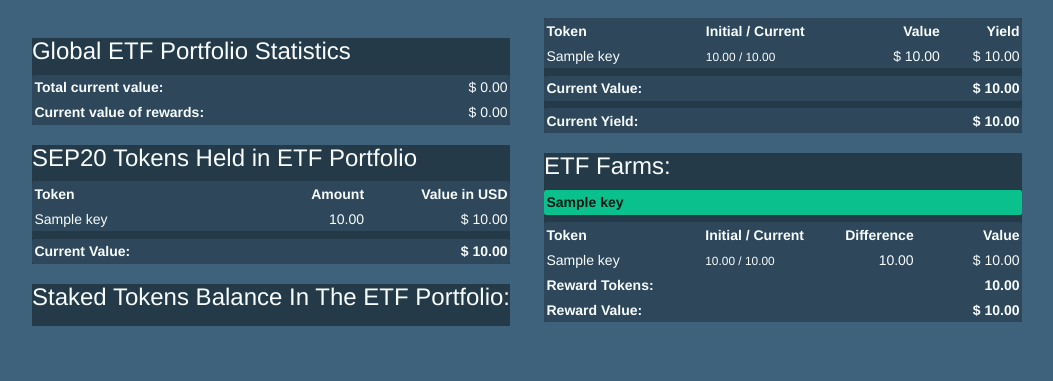
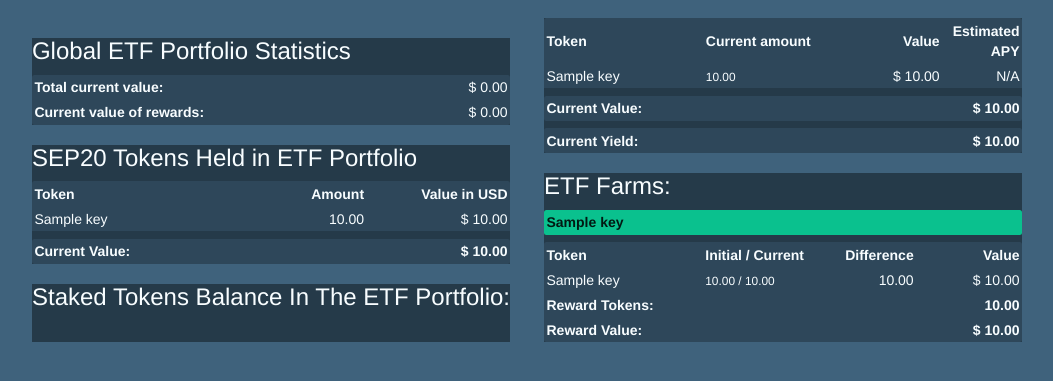
Before and after one commit to kratatomi/transparency_portal, a Flask app: template app/templates/ETF.html in a window 1280 px wide. Shown: the part 55-436 px from the top of the page, without its empty margins (113-1166 px from the left). Run offline with Flask 2, Linux system fonts and the light colour scheme; the template is opened without the code that fills it: most values are stand-ins (such as "Sample title", 1, 10 or a date in 2020); parts of the project's set-up code (start-up, migrations or seed data) failed here and were passed over; some libraries are stand-ins or nearby versions.

Commit message:
Add estimated APY in the ETF portfolio tracker.

```diff
--- a/app/routes.py
+++ b/app/routes.py
@@ -238,4 +238,6 @@ def ETF_portfolio():
         sidx_stats = json.load(sidx_stats_file)
     with open('data/ETF_GLOBAL_STATS.json') as ETF_global_stats_file:
         etf_global_stats = json.load(ETF_global_stats_file)
-    return render_template("ETF.html", title="ETF portfolio tracker", sidx_stats=sidx_stats, etf_sep20_balances=etf_sep20_balances, etf_staked_assets=etf_staked_assets, etf_farms=etf_farms, etf_global_stats=etf_global_stats)
+    with open('data/staked_assets_APY.json') as staked_assets_APY_file:
+        staked_assets_APY = json.load(staked_assets_APY_file)
+    return render_template("ETF.html", title="ETF portfolio tracker", sidx_stats=sidx_stats, etf_sep20_balances=etf_sep20_balances, etf_staked_assets=etf_staked_assets, etf_farms=etf_farms, etf_global_stats=etf_global_stats, staked_assets_APY=staked_assets_APY)
--- a/app/templates/ETF.html
+++ b/app/templates/ETF.html
@@ -62,16 +62,16 @@
                     <table id="ETF_staked_tokens" style="width: 100%;">
                         <tr class="top highlight-color1">
                             <th style="width: 30%">Token</th>
-                            <th style="width: 30%;">Initial / Current</th>
+                            <th style="width: 30%;">Current amount</th>
                             <th style="width: 15%; text-align: right;">Value</th>
-                            <th style="width: 15%; text-align: right;">Yield</th>
+                            <th style="width: 15%; text-align: right;">Estimated APY</th>
                         </tr>
                         {% for key, value in etf_staked_assets.items() %}
                             {% if (key != "Total value") and (key != "Total yield value") %}
                             <tr class="highlight-color1">
                                 <td>{{ key }}
                                 </td>
-                                <td><small>{{ "{:,.2f}".format(value["Initial"]|float) }} / {{ "{:,.2f}".format(value["Current"]|float) }}</small></td>
+                                <td><small>{{ "{:,.2f}".format(value["Current"]|float) }}</small></td>
                                 <td style="text-align: right;">
                                     {% if value["Current value"] is defined %}
                                         $ {{ "{:,.2f}".format(value["Current value"]|float) }}
@@ -79,7 +79,11 @@
                                         (USD value not available)
                                     {% endif %}
                                 </td>
-                                <td style="text-align: right;">$ {{ "{:,.2f}".format(value["Yield value"]|float) }}</td>
+                                {% if key in staked_assets_APY %}
+                                    <td style="text-align: right;">{{ "{:,.2f}".format(staked_assets_APY[key]|float) }} %</td>
+                                {% else %}
+                                    <td style="text-align: right;">N/A</td>
+                                {% endif %}
                             </tr>
                             {% endif %}
                         {% endfor %}
```
